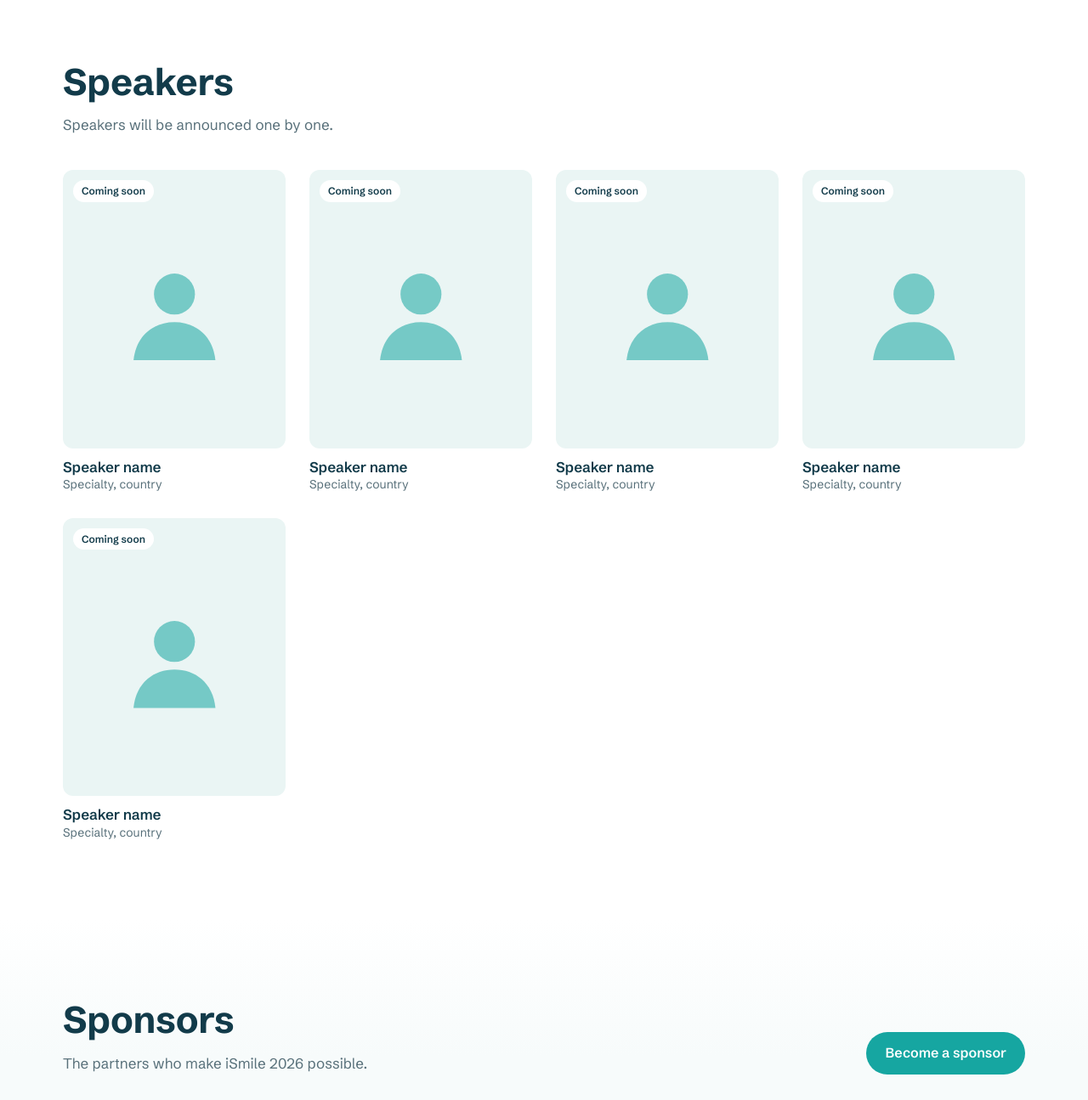
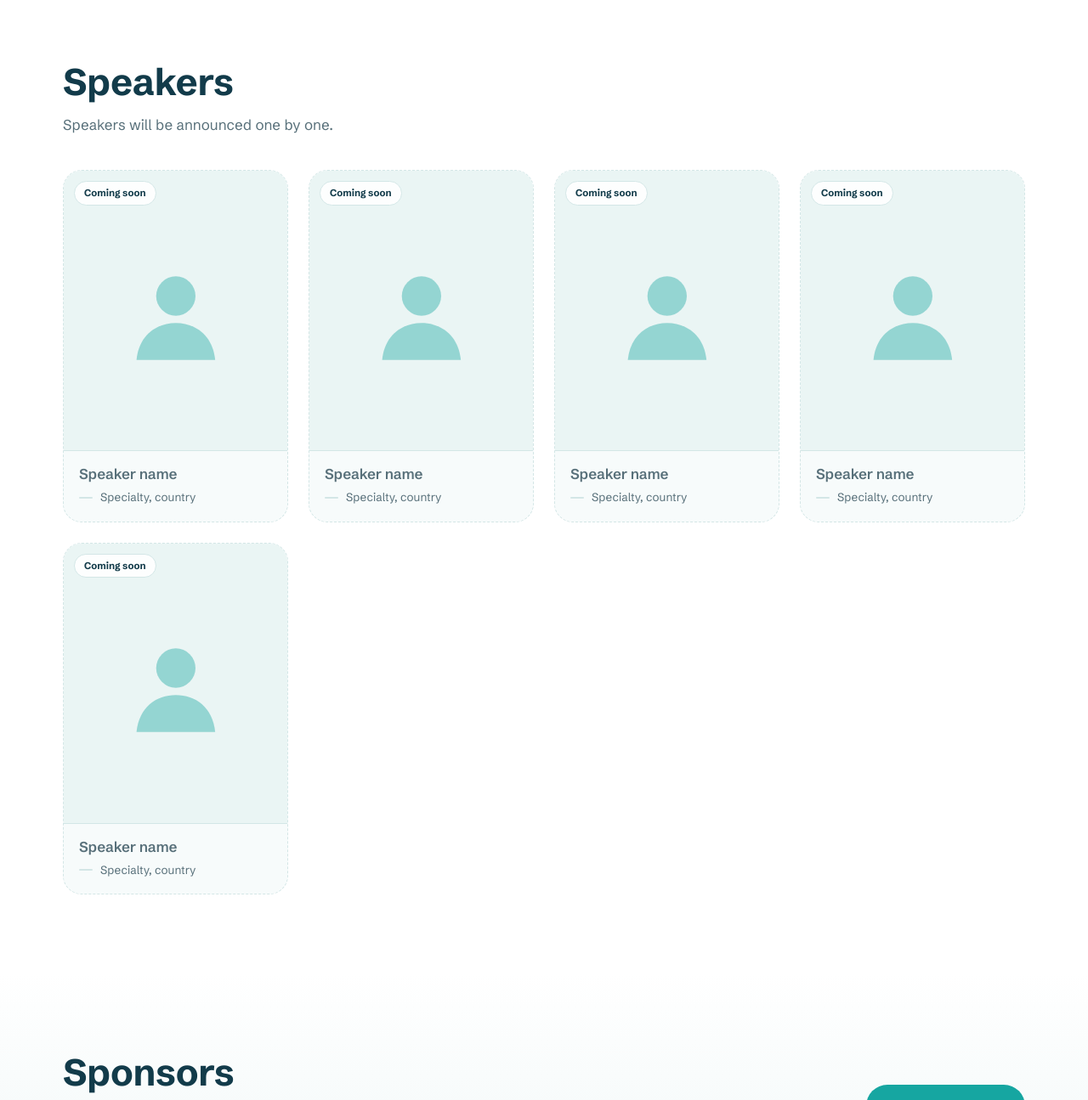
Before and after one commit to Redyar8r-SE/Ismile, a PHP site: page / in a window 1280 px wide. Shown: the part 5205-6500 px from the top of the page at 85% size. Run offline with PHP 8.4, Linux system fonts and the light colour scheme.

Commit message:
Redesign the speaker cards
Name and specialty now sit in their own block under the photo, with a
teal marker line, a card frame that lifts on hover and a gentle photo
zoom. Speakers not yet announced use a quieter dashed card.

```diff
--- a/css/sections/speakers.css
+++ b/css/sections/speakers.css
@@ -1,17 +1,43 @@
 /* ==========================================================
    Speakers grid
    ========================================================== */
-.sp-grid{display:grid;grid-template-columns:repeat(4,1fr);gap:28px;margin-top:40px}
-.sp .ph{aspect-ratio:4/5;border-radius:var(--r-md);background:var(--surface-2);display:grid;place-items:center;color:var(--teal);position:relative;overflow:hidden}
-.sp .ph svg{width:46%;opacity:.55}
-.sp .ph img{width:100%;height:100%;object-fit:cover}
-.sp .ph em{position:absolute;inset-block-start:12px;inset-inline-start:12px;background:var(--bg);color:var(--text);font-style:normal;font-size:12px;font-weight:600;padding:3px 10px;border-radius:99px}
-.sp h3{font-size:17px;margin-top:12px}
-.sp p{color:var(--muted);font-size:14px}
+.sp-grid{display:grid;grid-template-columns:repeat(4,1fr);gap:24px;margin-top:40px}
+
+.sp{display:flex;flex-direction:column;background:var(--bg);border:1px solid var(--line);border-radius:var(--r-lg);overflow:hidden;transition:transform .25s ease,border-color .25s ease,box-shadow .25s ease}
+.sp:hover{transform:translateY(-4px);border-color:color-mix(in srgb,var(--teal) 55%,var(--line));box-shadow:0 26px 44px -30px rgba(8,30,38,.6)}
+
+/* Photo */
+.sp .ph{aspect-ratio:4/5;background:var(--surface-2);display:grid;place-items:center;color:var(--teal);position:relative;overflow:hidden}
+.sp .ph img{width:100%;height:100%;object-fit:cover;transition:transform .5s ease}
+.sp:hover .ph img{transform:scale(1.04)}
+.sp .ph svg{width:44%;opacity:.4}
+.sp .ph em{position:absolute;inset-block-start:12px;inset-inline-start:12px;background:color-mix(in srgb,var(--bg) 88%,transparent);-webkit-backdrop-filter:blur(6px);backdrop-filter:blur(6px);color:var(--text);font-style:normal;font-size:11.5px;font-weight:700;padding:4px 11px;border-radius:99px;border:1px solid var(--line)}
+
+/* Name and specialty, under the photo */
+.sp-body{flex:1;display:flex;flex-direction:column;gap:7px;padding:16px 18px 18px;border-top:1px solid var(--line)}
+.sp-body h3{font-size:17px;font-weight:700;line-height:1.3}
+.sp-body p{display:flex;align-items:center;gap:9px;font-size:13.5px;line-height:1.45;color:var(--muted)}
+.sp-body p::before{content:"";flex:none;width:16px;height:2px;border-radius:2px;background:var(--teal)}
+
+/* Not announced yet */
+.sp.is-soon{background:var(--surface);border-style:dashed}
+.sp.is-soon .sp-body h3,.sp.is-soon .sp-body p{color:var(--muted)}
+.sp.is-soon .sp-body h3{font-weight:600}
+.sp.is-soon .sp-body p::before{background:var(--line)}
+.sp.is-soon:hover{transform:none;box-shadow:none;border-color:var(--line)}
 
 @media (max-width:1060px){
-  .sp-grid{grid-template-columns:repeat(2,1fr)}
+  .sp-grid{grid-template-columns:repeat(2,1fr);gap:20px}
 }
 @media (max-width:560px){
   .sp-grid{grid-template-columns:1fr 1fr;gap:14px}
+  .sp-body{padding:13px 14px 15px}
+  .sp-body h3{font-size:15.5px}
+  .sp-body p{font-size:12.5px;gap:7px}
+  .sp-body p::before{width:12px}
 }
+@media (prefers-reduced-motion: reduce){
+  .sp,.sp .ph img{transition:none}
+  .sp:hover{transform:none}
+  .sp:hover .ph img{transform:none}
+}
--- a/js/sections/speakers.js
+++ b/js/sections/speakers.js
@@ -9,15 +9,20 @@ export function initSpeakers(speakers) {
   function render() {
     grid.innerHTML = speakers
       .map((s) => {
+        const name = tr(s.name);
+        const role = tr(s.role);
         const photo = s.photo
-          ? `<img src="${s.photo}" alt="${tr(s.name) || ""}" loading="lazy">`
+          ? `<img src="${s.photo}" alt="${name || ""}" loading="lazy">`
           : `<em>${t("sp_soon")}</em>${ICONS.person}`;
+        // A speaker who is not announced yet is drawn in a quieter style.
         return `
-          <div class="sp">
+          <article class="sp${name ? "" : " is-soon"}">
             <div class="ph">${photo}</div>
-            <h3>${tr(s.name) || t("sp_name")}</h3>
-            <p>${tr(s.role) || t("sp_role")}</p>
-          </div>`;
+            <div class="sp-body">
+              <h3>${name || t("sp_name")}</h3>
+              <p>${role || t("sp_role")}</p>
+            </div>
+          </article>`;
       })
       .join("");
   }
```
